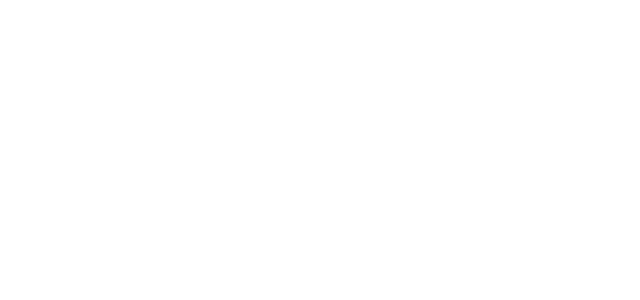
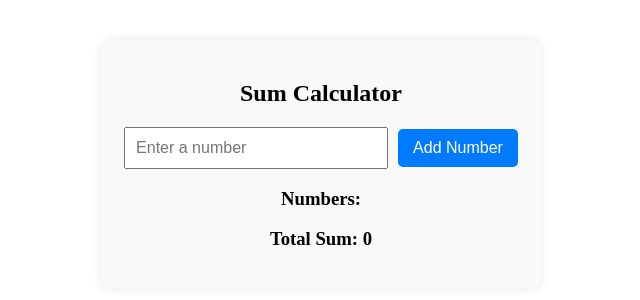
Before and after one commit to acciojob/sum-calculator-SaiKiran93814, a React app: page / in a window 1280 px wide. Shown: the top 300 px of the page, without its empty margins (319-959 px from the left). Built offline with nearby package versions, Linux system fonts and the light colour scheme.

Commit message:
Change Assignment

```diff
--- a/package.json
+++ b/package.json
@@ -13,12 +13,13 @@
   "license": "ISC",
   "dependencies": {
     "css-loader": "^4.3.0",
+    "cypress": "^9.5.0",
     "jest-junit": "^11.1.0",
     "react": "^16.13.1",
     "react-dom": "^16.13.1",
+    "regenerator-runtime": "^0.14.1",
     "style-loader": "^1.2.1",
-    "webpack-cli": "^3.3.12",
-    "cypress": "^9.5.0"
+    "webpack-cli": "^3.3.12"
   },
   "jest": {
     "moduleNameMapper": {
--- a/src/components/App.js
+++ b/src/components/App.js
@@ -1,13 +1,12 @@
+import React from 'react';
+import SumCalculator from './SumCalculator';
 
-import React from "react";
-import './../styles/App.css';
-
-const App = () => {
+function App() {
   return (
     <div>
-        {/* Do not remove the main div */}
+      <SumCalculator />
     </div>
-  )
+  );
 }
 
-export default App
+export default App;
--- /dev/null
+++ b/src/components/SumCalculator.js
@@ -0,0 +1,84 @@
+import React, { useState, useEffect } from 'react';
+
+const SumCalculator = () => {
+  const [numbers, setNumbers] = useState([]);
+  const [currentInput, setCurrentInput] = useState('');
+  const [sum, setSum] = useState(0);
+
+  // Async sum calculation using useEffect
+  useEffect(() => {
+    const calculateSum = async () => {
+      const total = await new Promise((resolve) => {
+        setTimeout(() => {
+          resolve(numbers.reduce((acc, val) => acc + val, 0));
+        }, 0); // Minimal delay to simulate async without UI blocking
+      });
+      setSum(total);
+    };
+
+    if (numbers.length > 0) {
+      calculateSum();
+    } else {
+      setSum(0);
+    }
+  }, [numbers]);
+
+  const handleAddNumber = () => {
+    const num = parseInt(currentInput);
+    if (!isNaN(num)) {
+      setNumbers((prev) => [...prev, num]);
+      setCurrentInput('');
+    }
+  };
+
+  const handleInputChange = (e) => {
+    setCurrentInput(e.target.value);
+  };
+
+  return (
+    <div style={styles.container}>
+      <h2>Sum Calculator</h2>
+      <input
+        type="number"
+        value={currentInput}
+        onChange={handleInputChange}
+        placeholder="Enter a number"
+        style={styles.input}
+      />
+      <button onClick={handleAddNumber} style={styles.button}>
+        Add Number
+      </button>
+
+      <h3>Numbers: {numbers.join(', ')}</h3>
+      <h3>Total Sum: {sum}</h3>
+    </div>
+  );
+};
+
+const styles = {
+  container: {
+    padding: '20px',
+    maxWidth: '400px',
+    margin: '40px auto',
+    textAlign: 'center',
+    backgroundColor: '#f9f9f9',
+    borderRadius: '10px',
+    boxShadow: '0 0 10px rgba(0,0,0,0.1)',
+  },
+  input: {
+    padding: '10px',
+    width: '60%',
+    fontSize: '16px',
+    marginRight: '10px',
+  },
+  button: {
+    padding: '10px 15px',
+    fontSize: '16px',
+    backgroundColor: '#007bff',
+    color: 'white',
+    border: 'none',
+    borderRadius: '5px',
+  },
+};
+
+export default SumCalculator;
--- a/src/index.html
+++ b/src/index.html
@@ -9,4 +9,5 @@
 <body>
 <div id="root">
 </div>
+</body>
 </html>
--- a/src/index.js
+++ b/src/index.js
@@ -1,6 +1,8 @@
 import React from "react";
 import ReactDOM from "react-dom";
 import App from "./components/App";
+import 'regenerator-runtime/runtime';
+
 
 
 
```
Also changed, not shown: 1 other file (tests, documents, lock files or other folders).
